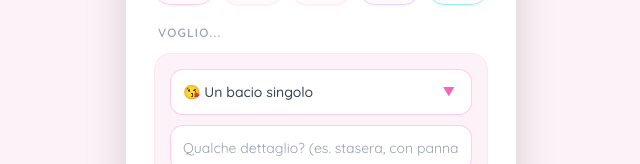
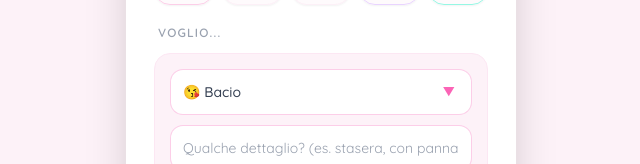
Before and after one commit to giusycrescenzi/sofialink, a React (Vite) app: page / in a window 1280 px wide. Shown: the part 411-575 px from the top of the page, without its empty margins (319-959 px from the left). Built offline with nearby package versions, Linux system fonts and the light colour scheme.

Commit message:
Update REQUEST_OPTIONS labels for consistency

```diff
--- a/src/data.ts
+++ b/src/data.ts
@@ -44,9 +44,9 @@ export const MOODS: MoodConfig[] = [
 ];
 
 export const REQUEST_OPTIONS: RequestConfig[] = [
-  { type: 'Bacio', label: 'Un bacio singolo', emoji: '😘' },
-  { type: 'Foto', label: 'Pensi solo a quello', emoji: '😏' },
-  { type: 'Cibo', label: 'Il Mc fa male', emoji: '🐮' },
-  { type: 'Attenzioni', label: 'Tante attenzioni', emoji: '🐰' },
-  { type: 'Altro', label: 'Qualcos\'altro...', emoji: '✨' }
+  { type: 'Bacio', label: 'Bacio', emoji: '😘' },
+  { type: 'Foto', label: 'Foto', emoji: '😏' },
+  { type: 'Cibo', label: 'Cibo', emoji: '🐮' },
+  { type: 'Attenzioni', label: 'Attenzioni', emoji: '🐰' },
+  { type: 'Altro', label: 'Altro', emoji: '✨' }
 ];
```
